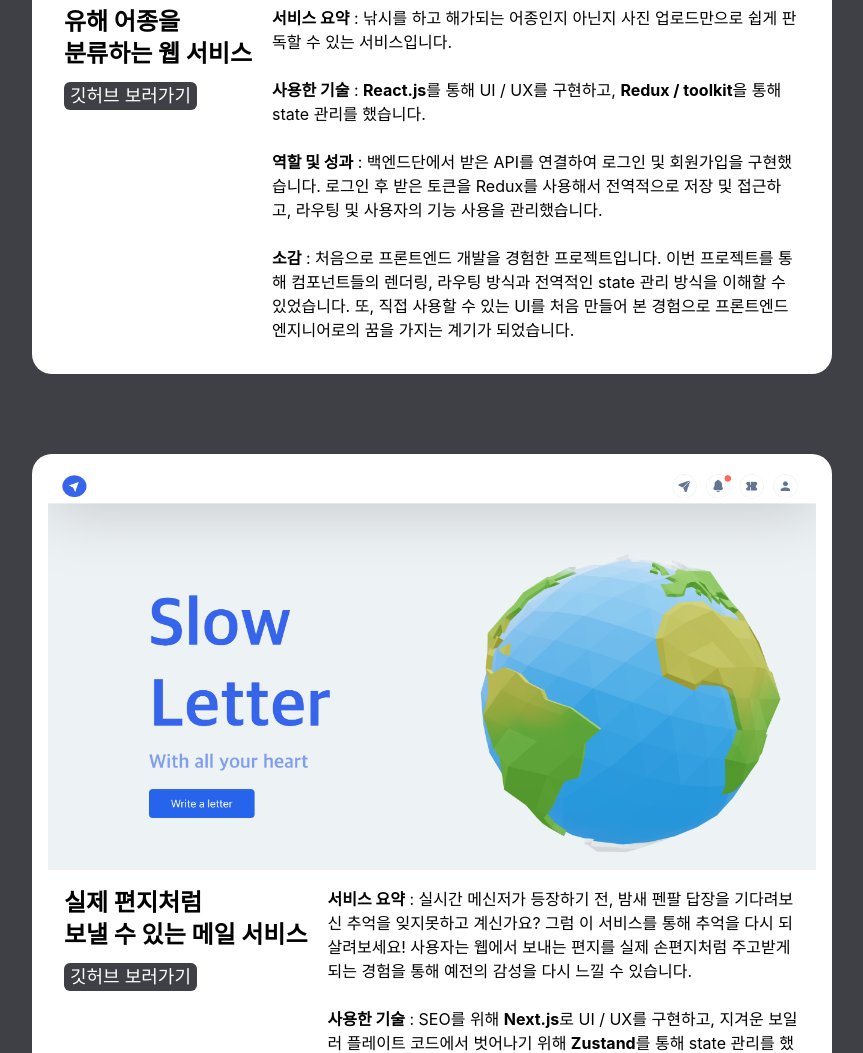
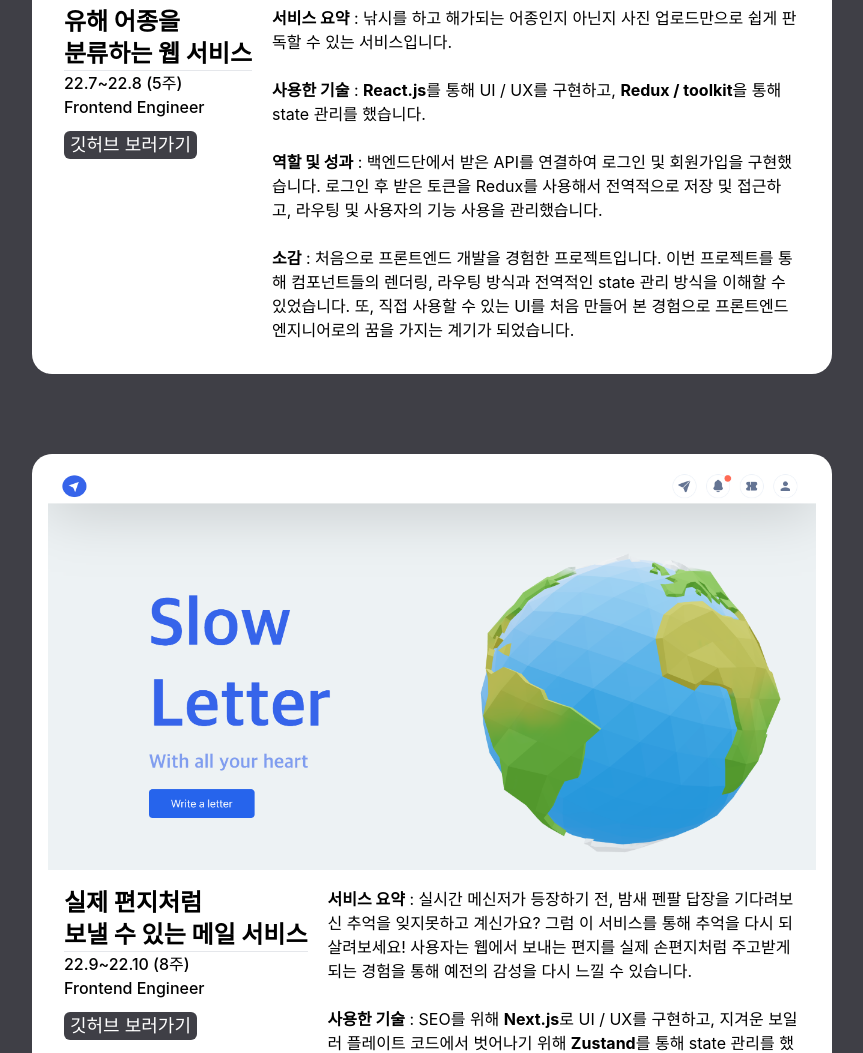
Before and after one commit to pione3r/portfolio, a React (Create React App) app: page / in a window 1280 px wide. Shown: the part 3491-4544 px from the top of the page, without its empty margins (208-1071 px from the left). Built offline with nearby package versions, Linux system fonts and the light colour scheme; the HTML template or start-up script is replaced by a standard one.

Commit message:
프로젝트 역할 추가

```diff
--- a/src/components/mobile/main-mobile.jsx
+++ b/src/components/mobile/main-mobile.jsx
@@ -1,6 +1,6 @@
 export default function MainMobile({ setPageLocationOffset }) {
   const aboutMeLocation =
-    document.getElementById("about-me-mobile")?.offsetTop || 408;
+    document.getElementById("about-me-mobile")?.offsetTop || 500;
 
   const onMoveToAboutMe = () => {
     window.scrollTo({ left: 0, top: aboutMeLocation, behavior: "smooth" });
--- a/src/components/mobile/projects-mobile.jsx
+++ b/src/components/mobile/projects-mobile.jsx
@@ -16,6 +16,11 @@ export default function ProjectsMobile() {
               <div className="project-body-title w-full h-fit flex flex-col gap-3">
                 <div className="w-fit h-fit whitespace-nowrap text-bold font-bold text-2xl">
                   유해 어종을 <br /> 분류하는 웹 서비스
+                  <hr />
+                  <div className="w-fit h-fit whitespace-nowrap font-medium text-base">
+                    22.7~22.8 (5주) <br />
+                    Frontend Engineer
+                  </div>
                 </div>
                 <div className="text-bold text-lg w-fit h-fit bg-zinc-700 text-white rounded-md px-1.5">
                   <a href="https://github.com/2022SVBootcamp-Team-I/FishyFish">
@@ -52,6 +57,11 @@ export default function ProjectsMobile() {
                 <div className="w-fit h-fit whitespace-nowrap text-bold font-bold text-2xl">
                   실제 편지처럼
                   <br /> 보낼 수 있는 메일 서비스
+                  <hr />
+                  <div className="w-fit h-fit whitespace-nowrap font-medium text-base">
+                    22.9~22.10 (8주) <br />
+                    Frontend Engineer
+                  </div>
                 </div>
                 <div className="text-bold text-lg w-fit h-fit bg-zinc-700 text-white rounded-md px-1.5">
                   <a href="https://github.com/SLOW-LETTER">깃허브 보러가기</a>
--- a/src/components/web/main.jsx
+++ b/src/components/web/main.jsx
@@ -1,5 +1,5 @@
 export default function Main({ setPageLocationOffset }) {
-  const aboutMeLocation = document.getElementById("about-me-web")?.offsetTop || 647;
+  const aboutMeLocation = document.getElementById("about-me-web")?.offsetTop || 700;
 
   const onMoveToAboutMe = () => {
     window.scrollTo({ left: 0, top: aboutMeLocation, behavior: "smooth" });
--- a/src/components/web/projects.jsx
+++ b/src/components/web/projects.jsx
@@ -16,6 +16,11 @@ export default function Projects() {
               <div className="project-body-title w-fit h-fit flex flex-col gap-3">
                 <div className="w-fit h-fit whitespace-nowrap text-bold font-bold text-2xl">
                   유해 어종을 <br /> 분류하는 웹 서비스
+                  <hr />
+                  <div className="w-fit h-fit whitespace-nowrap font-medium text-base">
+                    22.7~22.8 (5주) <br />
+                    Frontend Engineer
+                  </div>
                 </div>
                 <div className="text-bold text-lg w-fit h-fit bg-zinc-700 text-white rounded-md px-1.5">
                   <a href="https://github.com/2022SVBootcamp-Team-I/FishyFish">
@@ -52,6 +57,11 @@ export default function Projects() {
                 <div className="w-fit h-fit whitespace-nowrap text-bold font-bold text-2xl">
                   실제 편지처럼
                   <br /> 보낼 수 있는 메일 서비스
+                  <hr />
+                  <div className="w-fit h-fit whitespace-nowrap font-medium text-base">
+                    22.9~22.10 (8주) <br />
+                    Frontend Engineer
+                  </div>
                 </div>
                 <div className="text-bold text-lg w-fit h-fit bg-zinc-700 text-white rounded-md px-1.5">
                   <a href="https://github.com/SLOW-LETTER">깃허브 보러가기</a>
```
